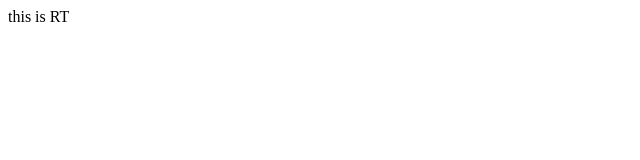
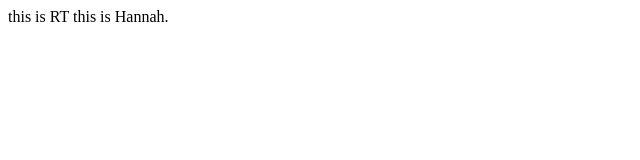
Before and after one commit to hangineer/git_practice, a plain HTML site: page test.html in a window 1280 px wide. Shown: the whole page, without its empty margins (0-640 px from the left). Drawn offline with Linux system fonts and the light colour scheme.

Commit message:
feat: hannah's first commit

```diff
--- a/test.html
+++ b/test.html
@@ -8,5 +8,6 @@
 </head>
 <body>
   this is RT
+  this is Hannah.
 </body>
 </html>
```
